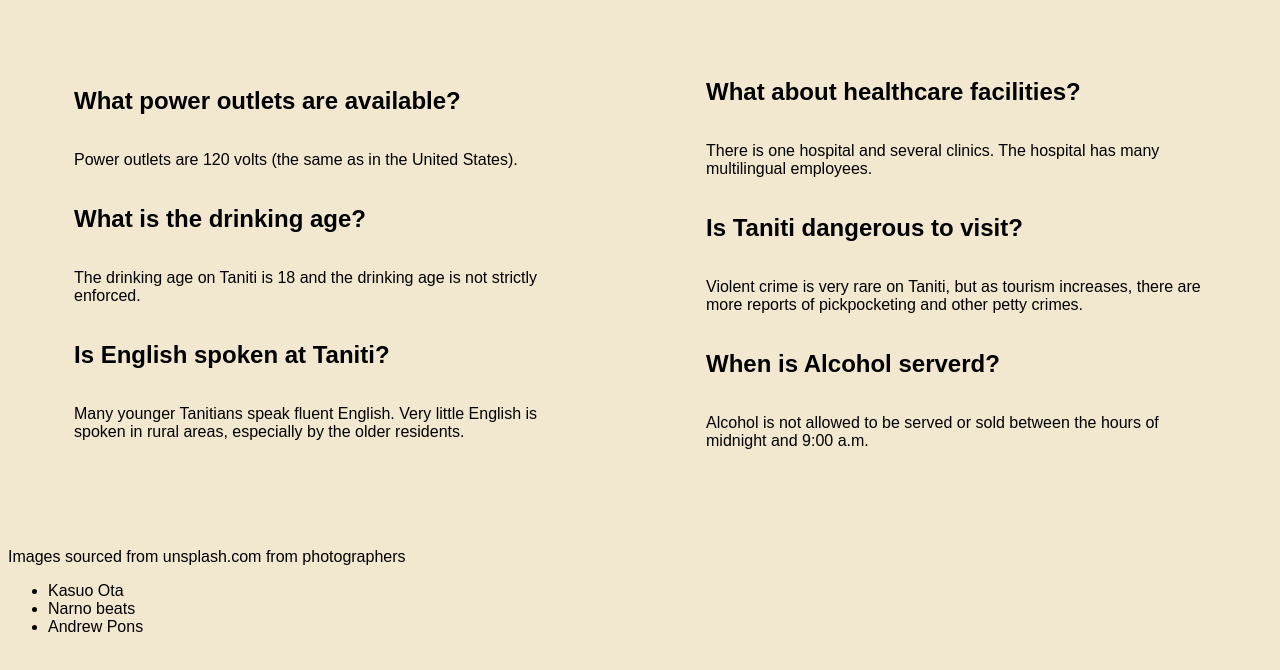
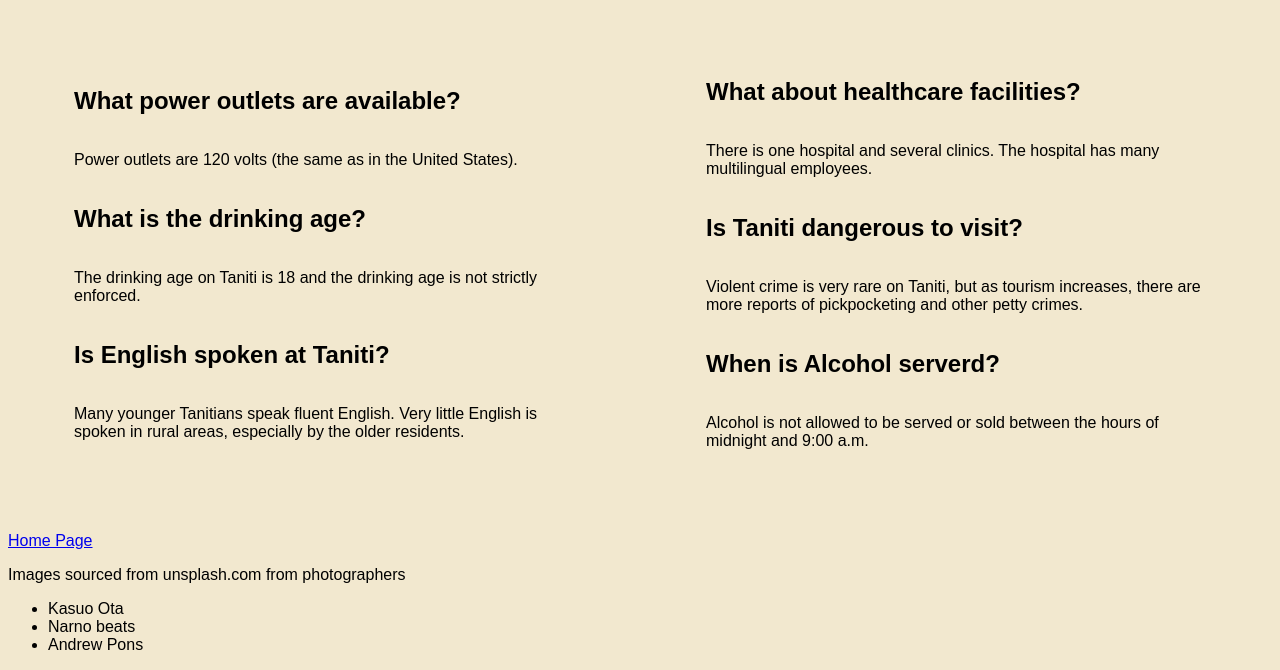
Before and after one commit to Nyot1s/taniti, a plain HTML site: page faq.html in a window 1280 px wide. Shown: the part 377-1047 px from the top of the page. Drawn offline with Linux system fonts and the light colour scheme; a web font is replaced by a local one.

Commit message:
Update faq.html
update footer link

```diff
--- a/faq.html
+++ b/faq.html
@@ -70,7 +70,7 @@
 
     <script src="script.js"></script>
     <footer>
-            <a href="index.html" class="text">Home Page</a>
+            <a href="index.html" >Home Page</a>
             <p>Images sourced from unsplash.com from photographers</p>
             <ul>
                 <li>Kasuo Ota</li>
```
